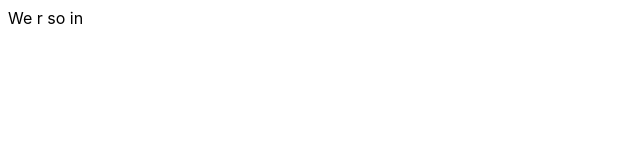
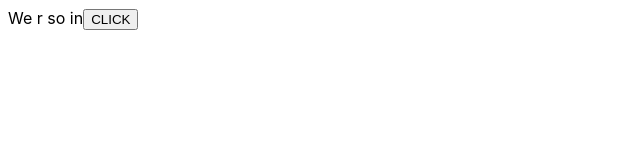
Before and after one commit to kradical/radrun, a React app in the folder web/: page / in a window 1280 px wide. Shown: the top 160 px of the page, without its empty margins (0-640 px from the left). Built offline with nearby package versions, Linux system fonts and the light colour scheme; the HTML template or start-up script is replaced by a standard one.

Commit message:
Initial react-query things

```diff
--- a/web/package.json
+++ b/web/package.json
@@ -14,6 +14,7 @@
     "compile": "tsc"
   },
   "dependencies": {
+    "@tanstack/react-query": "^5.90.2",
     "@tanstack/react-router": "^1.132.2",
     "react": "^19.1.1",
     "react-dom": "^19.1.1"
--- a/web/src/App.tsx
+++ b/web/src/App.tsx
@@ -1,3 +1,25 @@
-const App = () => <div>We r so in</div>;
+import { useCreateAccount } from "./api/client";
+
+const App = () => {
+  const mutation = useCreateAccount();
+  return (
+    <div>
+      We r so in
+      <button
+        type="button"
+        onClick={() =>
+          mutation.mutate({
+            email: "bloop",
+            first_name: "bloop",
+            last_name: "bloop",
+            password: "bloop2",
+          })
+        }
+      >
+        CLICK
+      </button>
+    </div>
+  );
+};
 
 export { App };
--- a/web/src/api/client.ts
+++ b/web/src/api/client.ts
@@ -1,3 +1,4 @@
+import { useMutation } from "@tanstack/react-query";
 import type { AccountRes, CreateAccountReq } from "./generated/account";
 
 const parseRes = <T>(res: Response): Promise<T> => {
@@ -22,4 +23,10 @@ const createAccount = (req: CreateAccountReq): Promise<Account> =>
       updated_at: new Date(res.updated_at),
     }));
 
-export type { Account };
+const useCreateAccount = () =>
+  useMutation({
+    mutationFn: createAccount,
+    onSuccess: (res) => console.log(res),
+  });
+
+export { type Account, useCreateAccount };
--- a/web/src/main.tsx
+++ b/web/src/main.tsx
@@ -10,6 +10,7 @@ import ReactDOM from "react-dom/client";
 
 import "./styles.css";
 
+import { QueryClient, QueryClientProvider } from "@tanstack/react-query";
 import { App } from "./App.tsx";
 
 const rootRoute = createRootRoute({
@@ -39,12 +40,16 @@ declare module "@tanstack/react-router" {
   }
 }
 
+const queryClient = new QueryClient();
+
 const rootElement = document.getElementById("app");
 if (rootElement && !rootElement.innerHTML) {
   const root = ReactDOM.createRoot(rootElement);
   root.render(
     <StrictMode>
-      <RouterProvider router={router} />
+      <QueryClientProvider client={queryClient}>
+        <RouterProvider router={router} />
+      </QueryClientProvider>
     </StrictMode>,
   );
 }
```
Also changed, not shown: 1 other file (tests, documents, lock files or other folders).
